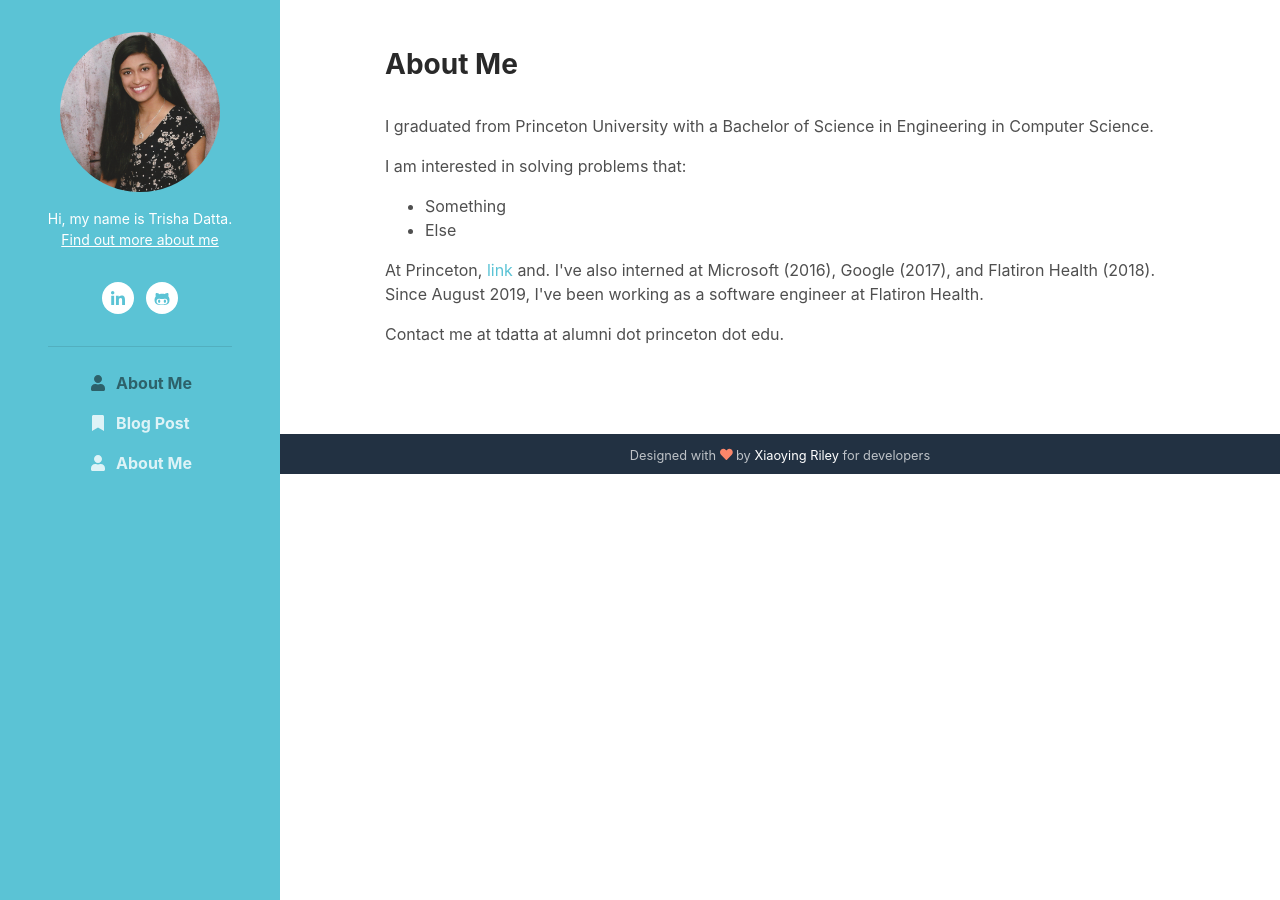
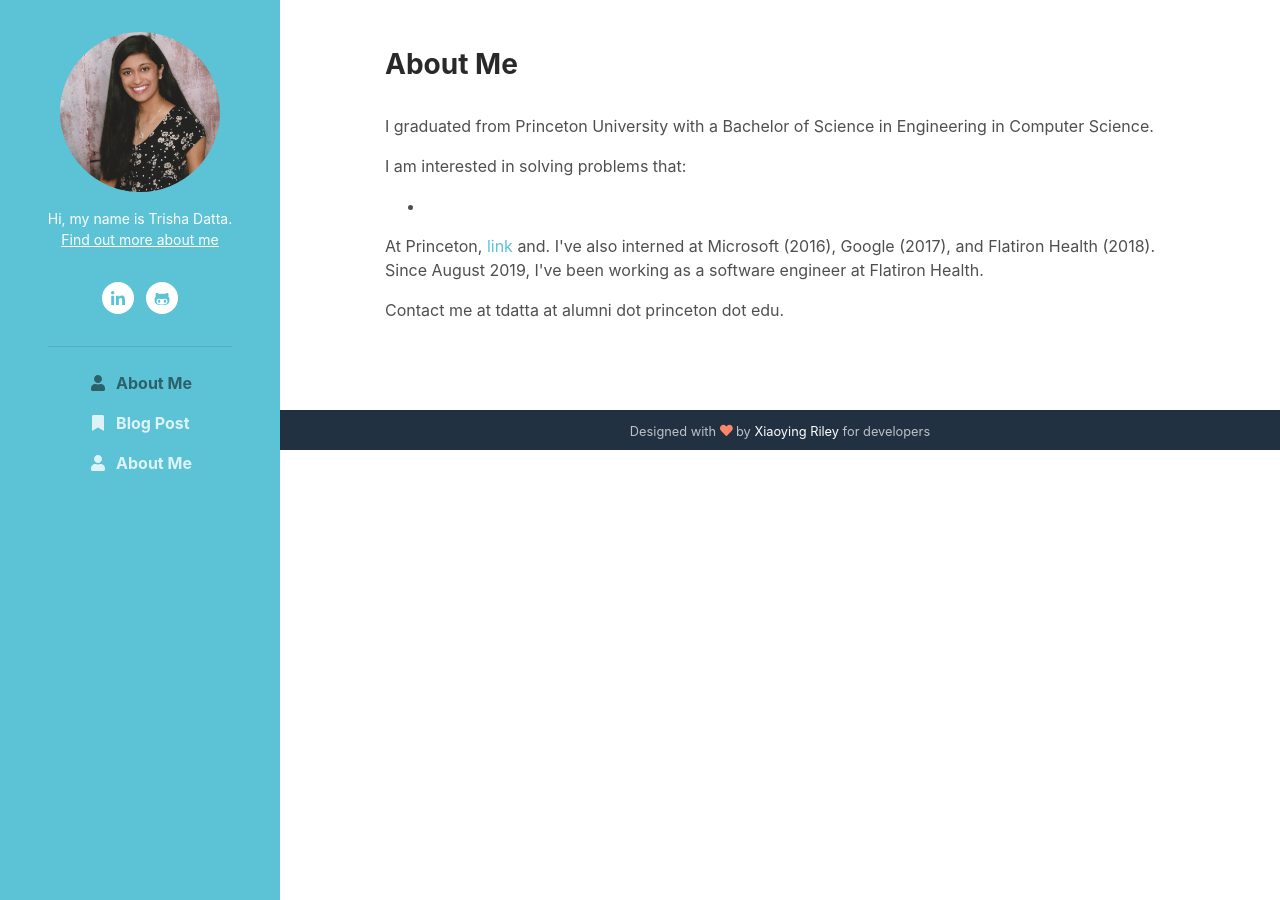
Before and after one commit to TrishaDatta/TrishaDatta.github.io, a Jekyll site: the page index.html, which Jekyll copies as it is, in a window 1280 px wide. Built offline with Jekyll 4.4.1, drawn with Linux system fonts in a browser that asks for light colours.

Commit message:
Update index.html

```diff
--- a/index.html
+++ b/index.html
@@ -69,8 +69,7 @@
 				    <p> I graduated from Princeton University with a Bachelor of Science in Engineering in Computer Science.</p>
 				    <p>I am interested in solving problems that:
 				    </p><ul>
-				      <li> Something</li>
-				      <li> Else</li>
+				      <li> </li>
 				    </ul>
 				    <p></p>
 				    <p> At Princeton, <a href="https://cs.stanford.edu/people/jure/">link</a> and. I've also interned at Microsoft (2016), Google (2017), and Flatiron Health (2018). Since August 2019, I've been working as a software engineer at Flatiron Health.
```
